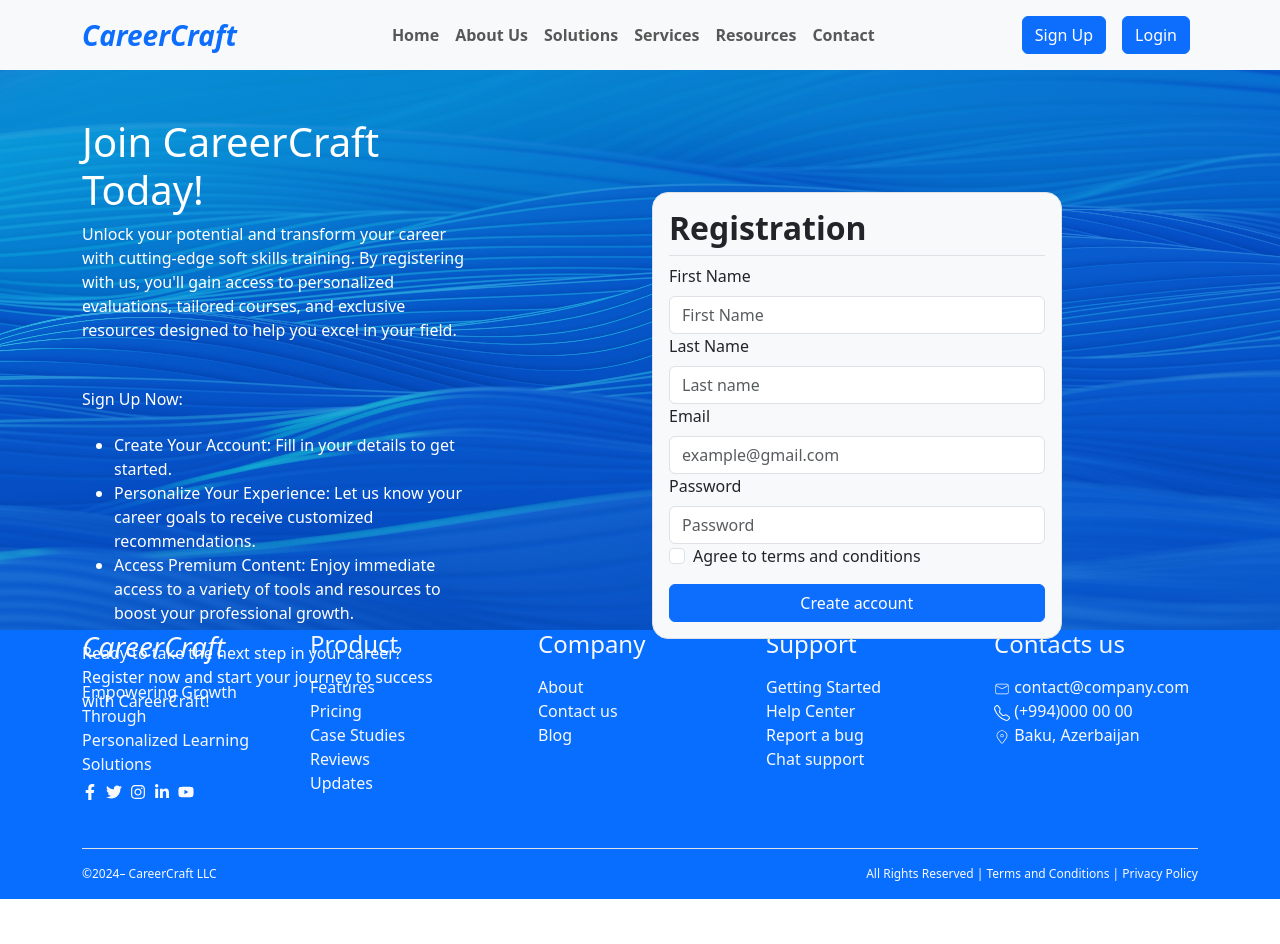
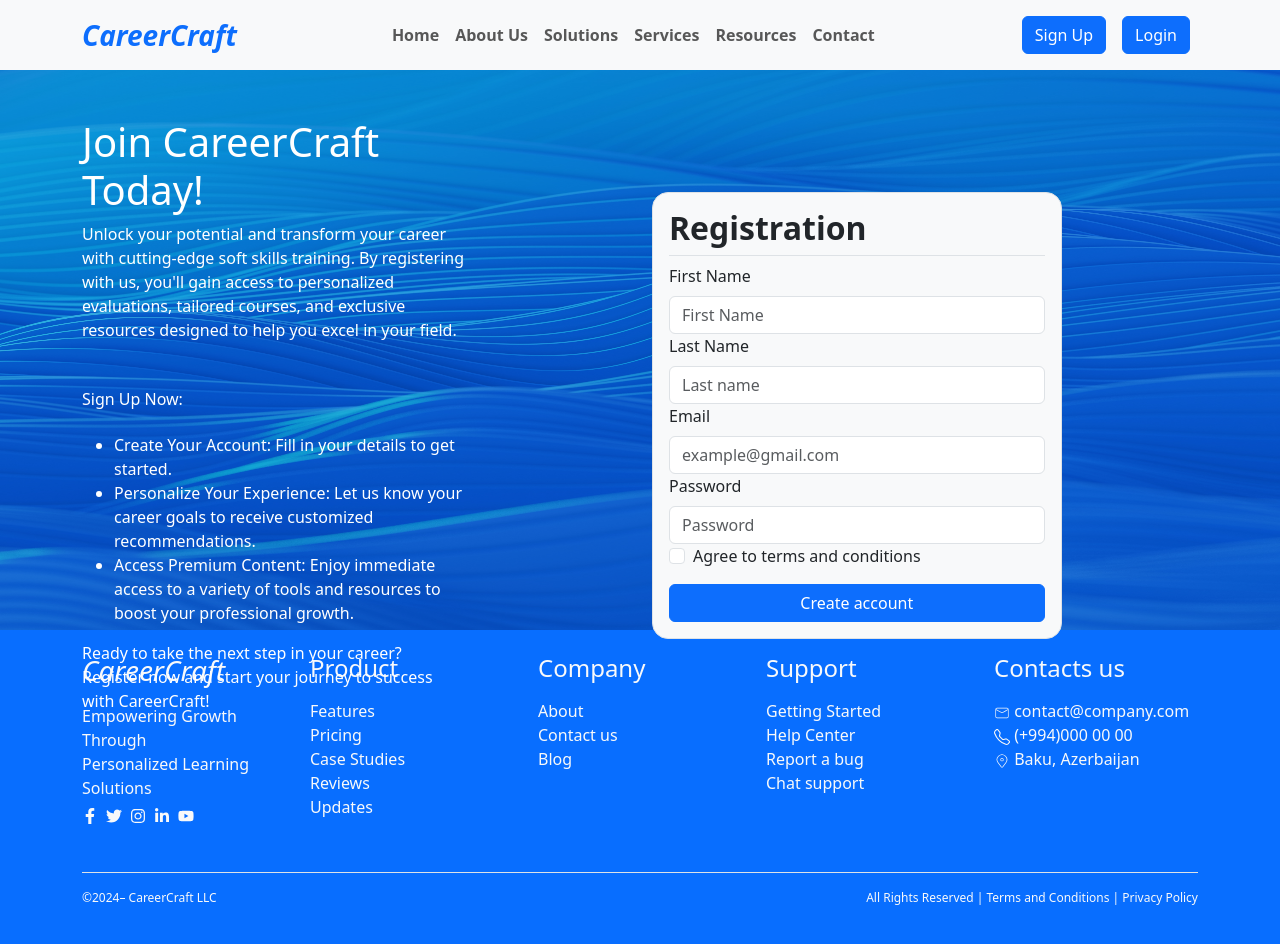
Before and after one commit to Termosfer/careercraft, a React (Vite) app: page /register in a window 1280 px wide. Shown: the top 944 px of the page. Before the commit the page ends 899 px from the top, so only its background shows below. Built offline with nearby package versions, Linux system fonts and the light colour scheme.

Commit message:
new update

```diff
--- a/src/components/footer/Footer.jsx
+++ b/src/components/footer/Footer.jsx
@@ -13,7 +13,7 @@ import {
 } from "react-icons/fa";
 const Footer = () => {
   return (
-    <div style={{ background: "#086EFF" }} /* className="py-4" */>
+    <div style={{ background: "#086EFF" }} className="py-4">
       <Container>
         <Row>
           <Col>
```
